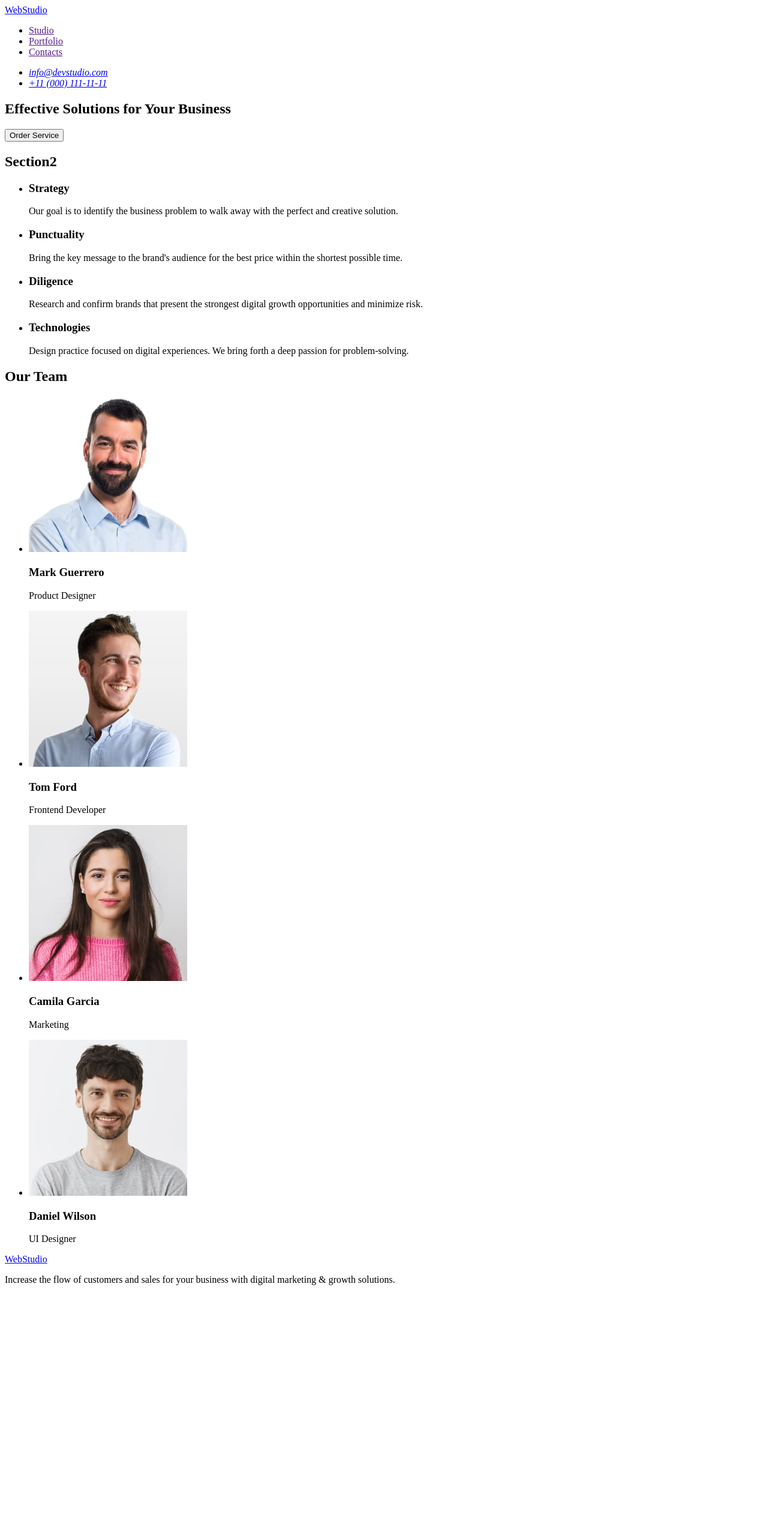
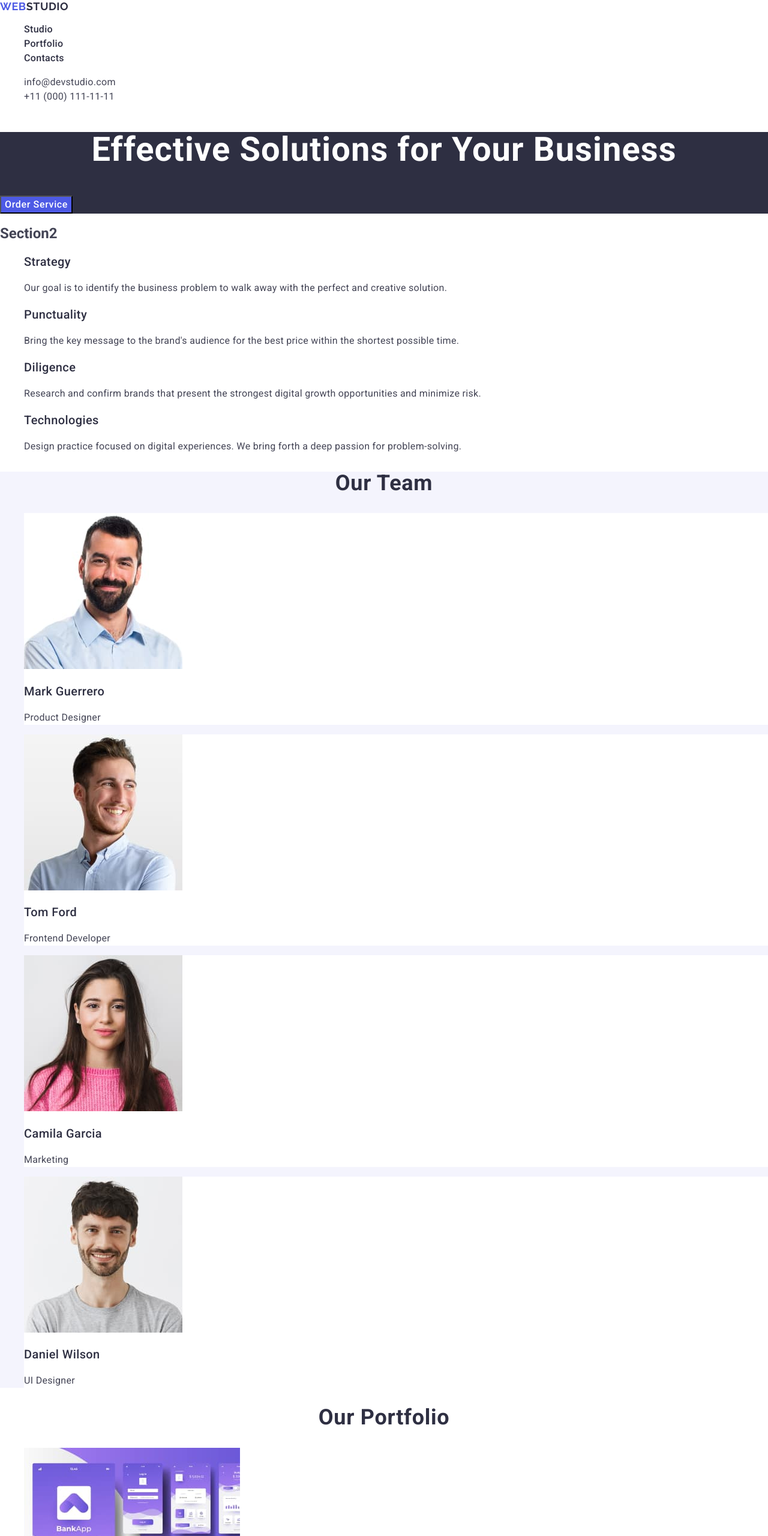
Before and after one commit to bladerunner320/goit-markup-hw-02, a plain HTML site: page index.html in a window 1280 px wide. Shown: the top 2560 px of the page at 60% size. Before the commit the page ends 2158 px from the top, so only its background shows below. Drawn offline with nearby package versions, Linux system fonts and the light colour scheme.

Commit message:
HW2
Full css styles for home work2

```diff
--- /dev/null
+++ b/css/styles.css
@@ -0,0 +1,156 @@
+body {
+    font-family: 'Roboto', 'Raleway', sans-serif;
+    color: #434455;
+    background-color: #fff;
+}
+
+a{text-decoration: none;}
+ul, ol {list-style: none;}
+
+.logo {color: #4D5AE5;
+    font-family: Raleway, sans-serif;
+    font-size: 18px;
+    font-weight: 700;
+    line-height: 1.17;
+    letter-spacing: 0.03em;
+    text-transform: uppercase;}
+
+.logo-part {color: #2E2F42;}
+
+.nav-link {
+    color: #2E2F42;
+    font-size: 16px;
+    font-weight: 500;
+    line-height: 1.5;
+    letter-spacing: 0.02em;}
+
+.nav-link:hover,
+.nav-link:focus {color: #404BBF;}
+
+.address {font-style: normal;}
+
+.address-link {
+    color: #434455;
+    font-size: 16px;
+    line-height: 1.5;
+    letter-spacing: 0.02em;}
+
+.address-link:hover,
+.address-link:focus{color: #404BBF;}
+
+.section1-background {background-color: #2E2F42;}
+
+.header-1 {
+    color: #FFF;
+    text-align: center;
+    font-size: 56px;
+    font-weight: 700;
+    line-height: 1.07;
+    letter-spacing: 0.02em;}
+
+.section1-button {
+    color: #FFF;
+    background-color: #4D5AE5;
+    font-family: "Roboto", sans-serif;
+    font-size: 16px;
+    font-weight: 500;
+    line-height: 1.5;
+    letter-spacing: 0.04em;
+    cursor: pointer;
+}
+.section1-button:hover,
+.section1-button:focus {
+background-color: #404BBF;
+}
+
+.item-title {
+    color: #2E2F42;
+    font-size: 20px;
+    font-weight: 500;
+    line-height: 1.2;
+    letter-spacing: 0.02em;
+}
+
+.item-text {
+    color: #434455;
+    font-size: 16px;
+    font-weight: 400;
+    line-height: 1.5;
+    letter-spacing: 0.02em;
+}
+
+.section3-background {
+    background-color: #F4F4FD;
+}
+
+.header-our-team{
+        color: #2E2F42;
+        text-align: center;
+        font-size: 36px;
+        font-weight: 700;
+        line-height: 1.11;
+        letter-spacing: 0.02em;
+        text-transform: capitalize;
+}
+
+.team-names {
+        color: #2E2F42;
+        font-size: 20px;
+        font-weight: 500;
+        line-height: 1.2;
+        letter-spacing: 0.02em;
+}
+
+.team-position {
+        color: #434455;
+        font-size: 16px;
+        font-weight: 400;
+        line-height: 1.5;
+        letter-spacing: 0.02em;
+}
+
+.list-item {
+    background-color: #FFFFFF;
+}
+
+.portfolio-list-header {
+        color: #2E2F42;
+        font-size: 20px;
+        font-weight: 500;
+        line-height: 1.2;
+        letter-spacing: 0.02em;
+}
+
+.portfolio-list-descr{
+        color: #434455;
+        font-size: 16px;
+        font-weight: 400;
+        line-height: 1.5;
+        letter-spacing: 0.02em;
+}
+
+.footer-background{
+    background-color: #2E2F42;
+}
+
+.footer-logo{
+        color: #4D5AE5;
+        font-family: Raleway;
+        font-size: 18px;
+        font-weight: 700;
+        line-height: 1.16;
+        letter-spacing: 0.03em;
+        text-transform: uppercase;
+}
+
+.footer-logo-part{
+    color: #F4F4FD;
+}
+
+.footer-text {
+    color: #F4F4FD;
+    font-size: 16px;
+    font-weight: 400;
+    line-height: 1.5;
+    letter-spacing: 0.02em;
+}
--- a/index.html
+++ b/index.html
@@ -4,125 +4,212 @@
     <meta charset="UTF-8" />
     <meta name="viewport" content="width=device-width, initial-scale=1.0" />
     <title>Document</title>
+    <link rel="preconnect" href="https://fonts.googleapis.com" />
+    <link rel="preconnect" href="https://fonts.gstatic.com" crossorigin />
+    <link
+      href="https://fonts.googleapis.com/css2?family=Raleway:wght@700&family=Roboto:wght@400;500;700&display=swap"
+      rel="stylesheet"
+    />
+    <link
+      rel="stylesheet"
+      href="https://cdnjs.cloudflare.com/ajax/libs/modern-normalize/2.0.0/modern-normalize.min.css"
+      integrity="sha512-4xo8blKMVCiXpTaLzQSLSw3KFOVPWhm/TRtuPVc4WG6kUgjH6J03IBuG7JZPkcWMxJ5huwaBpOpnwYElP/m6wg=="
+      crossorigin="anonymous"
+      referrerpolicy="no-referrer"
+    />
+    <link rel="stylesheet" href="./css/styles.css" />
   </head>
   <body>
     <!--header-->
     <header>
       <nav>
-        <a href="./index.html" target="_self">WebStudio</a>
+        <a class="logo" href="./index.html" target="_self"
+          >Web<span class="logo-part">Studio</span></a
+        >
         <ul>
           <li>
-            <a href="">Studio</a>
+            <a class="nav-link" href="">Studio</a>
           </li>
           <li>
-            <a href="">Portfolio</a>
+            <a class="nav-link" href="">Portfolio</a>
           </li>
           <li>
-            <a href="">Contacts</a>
+            <a class="nav-link" href="">Contacts</a>
           </li>
         </ul>
       </nav>
-      <address>
+      <address class="address">
         <ul>
           <li>
-            <a href="mailto:info@devstudio.com">info@devstudio.com</a>
+            <a class="address-link" href="mailto:info@devstudio.com"
+              >info@devstudio.com</a
+            >
           </li>
           <li>
-            <a href="tel:+110001111111">+11 (000) 111-11-11</a>
+            <a class="address-link" href="tel:+110001111111"
+              >+11 (000) 111-11-11</a
+            >
           </li>
         </ul>
       </address>
     </header>
     <!--main-->
     <main>
-      <section>
-        <h1>Effective Solutions for Your Business</h1>
-        <button type="button">Order Service</button>
+      <section class="section1-background">
+        <h1 class="header-1">Effective Solutions for Your Business</h1>
+        <button class="section1-button" type="button">Order Service</button>
       </section>
 
       <section>
         <h2>Section2</h2>
         <ul>
           <li>
-            <h3>Strategy</h3>
-            <p>
+            <h3 class="item-title">Strategy</h3>
+            <p class="item-text">
               Our goal is to identify the business problem to walk away with the
               perfect and creative solution.
             </p>
           </li>
           <li>
-            <h3>Punctuality</h3>
-            <p>
+            <h3 class="item-title">Punctuality</h3>
+            <p class="item-text">
               Bring the key message to the brand's audience for the best price
               within the shortest possible time.
             </p>
           </li>
           <li>
-            <h3>Diligence</h3>
-            <p>
+            <h3 class="item-title">Diligence</h3>
+            <p class="item-text">
               Research and confirm brands that present the strongest digital
               growth opportunities and minimize risk.
             </p>
           </li>
           <li>
-            <h3>Technologies</h3>
-            <p>
+            <h3 class="item-title">Technologies</h3>
+            <p class="item-text">
               Design practice focused on digital experiences. We bring forth a
               deep passion for problem-solving.
             </p>
           </li>
         </ul>
       </section>
-      <section>
-        <h2>Our Team</h2>
+      <section class="section3-background">
+        <h2 class="header-our-team">Our Team</h2>
         <ul>
-          <li>
+          <li class="list-item">
             <img
               src="./images/img-1.jpg"
               alt="Product Designer"
               width="264"
               height="260"
             />
-            <h3>Mark Guerrero</h3>
-            <p>Product Designer</p>
+            <h3 class="team-names">Mark Guerrero</h3>
+            <p class="team-position">Product Designer</p>
           </li>
-          <li>
+          <li class="list-item">
             <img
               src="./images/img-2.jpg"
               alt="Frontend Developer"
               width="264"
               height="260"
             />
-            <h3>Tom Ford</h3>
-            <p>Frontend Developer</p>
+            <h3 class="team-names">Tom Ford</h3>
+            <p class="team-position">Frontend Developer</p>
           </li>
-          <li>
+          <li class="list-item">
             <img
               src="./images/img-3.jpg"
               alt="Marketing"
               width="264"
               height="260"
             />
-            <h3>Camila Garcia</h3>
-            <p>Marketing</p>
+            <h3 class="team-names">Camila Garcia</h3>
+            <p class="team-position">Marketing</p>
           </li>
-          <li>
+          <li class="list-item">
             <img
               src="./images/img-4.jpg"
               alt="UI Designer"
               width="264"
               height="260"
             />
-            <h3>Daniel Wilson</h3>
-            <p>UI Designer</p>
+            <h3 class="team-names">Daniel Wilson</h3>
+            <p class="team-position">UI Designer</p>
+          </li>
+        </ul>
+      </section>
+      <section>
+        <h2 class="header-our-team">Our Portfolio</h2>
+        <ul>
+          <li>
+            <img
+              src="./images/img-p-1.jpg"
+              alt="Bankin App"
+              width="360"
+              height="300"
+            />
+            <h3 class="portfolio-list-header">Banking App</h3>
+            <p class="portfolio-list-descr">App</p>
+          </li>
+          <li>
+            <img
+              src="./images/img-p-3.jpg"
+              alt="Cashless Payment"
+              width="360"
+              height="300"
+            />
+            <h3 class="portfolio-list-header">Cashless Payment</h3>
+            <p class="portfolio-list-descr">Marketing</p>
+          </li>
+          <li>
+            <img
+              src="./images/img-p-2.jpg"
+              alt="Meditation App"
+              width="360"
+              height="300"
+            />
+            <h3 class="portfolio-list-header">Meditation App</h3>
+            <p class="portfolio-list-descr">App</p>
+          </li>
+          <li>
+            <img
+              src="./images/img-p-4.jpg"
+              alt="Taxi Service"
+              width="360"
+              height="300"
+            />
+            <h3 class="portfolio-list-header">Taxi Service</h3>
+            <p class="portfolio-list-descr">Marketing</p>
+          </li>
+          <li>
+            <img
+              src="./images/img-p-5.jpg"
+              alt="Screen Illustrations"
+              width="360"
+              height="300"
+            />
+            <h3 class="portfolio-list-header">Screen Illustrations</h3>
+            <p class="portfolio-list-descr">Design</p>
+          </li>
+          <li>
+            <img
+              src="./images/img-p-6.jpg"
+              alt="Online Courses"
+              width="360"
+              height="300"
+            />
+            <h3 class="portfolio-list-header">Online Courses</h3>
+            <p class="portfolio-list-descr">Marketing</p>
           </li>
         </ul>
       </section>
     </main>
     <!--footer-->
-    <footer>
-      <a href="./index.html">WebStudio</a>
-      <p>
+    <footer class="footer-background">
+      <a class="footer-logo" href="./index.html"
+        >Web<span class="footer-logo-part">Studio</span></a
+      >
+      <p class="footer-text">
         Increase the flow of customers and sales for your business with digital
         marketing &amp; growth solutions.
       </p>
```
Also changed, not shown: images/img-p-1.jpg (added), images/img-p-2.jpg (added), images/img-p-3.jpg (added), images/img-p-4.jpg (added), images/img-p-5.jpg (added), images/img-p-6.jpg (added).
